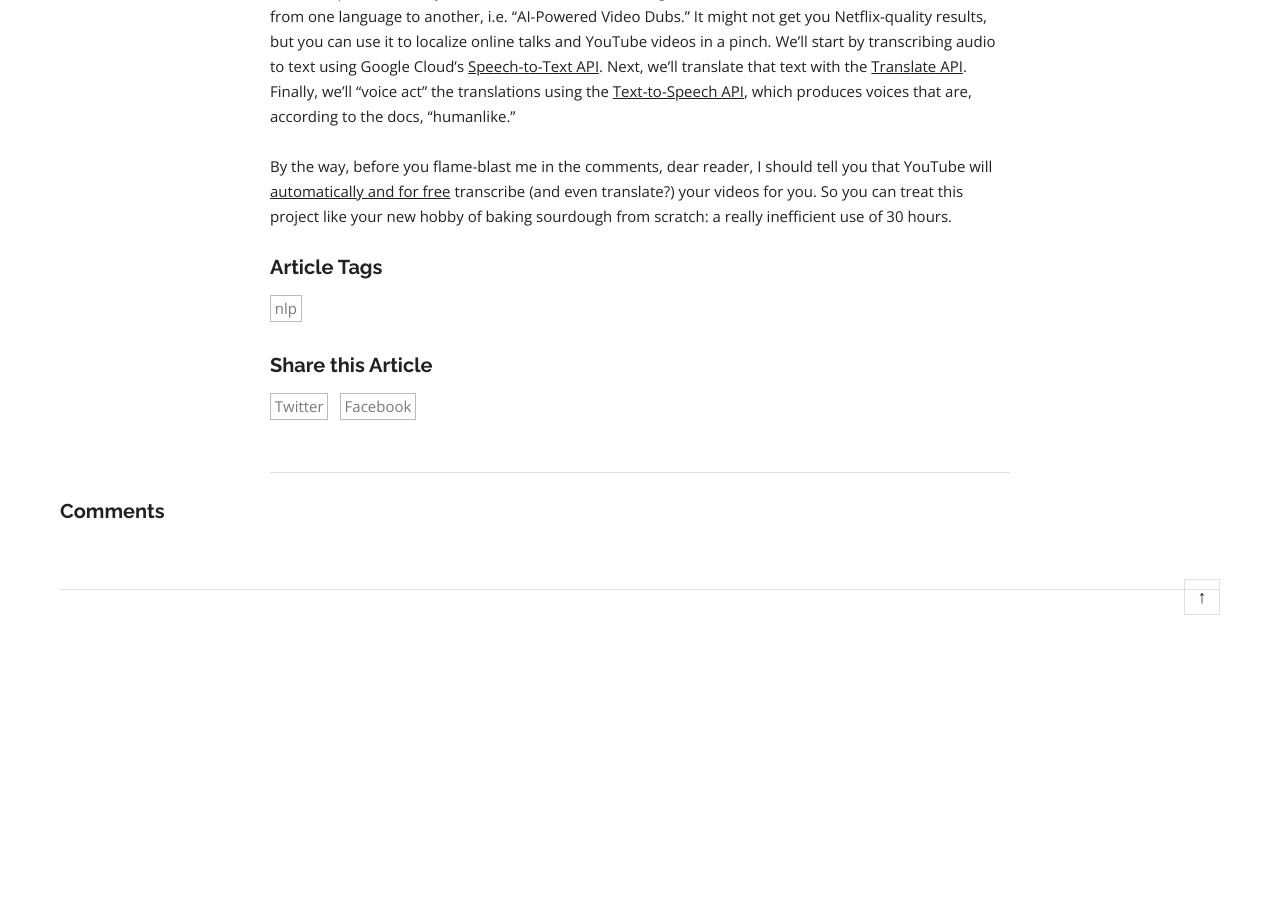
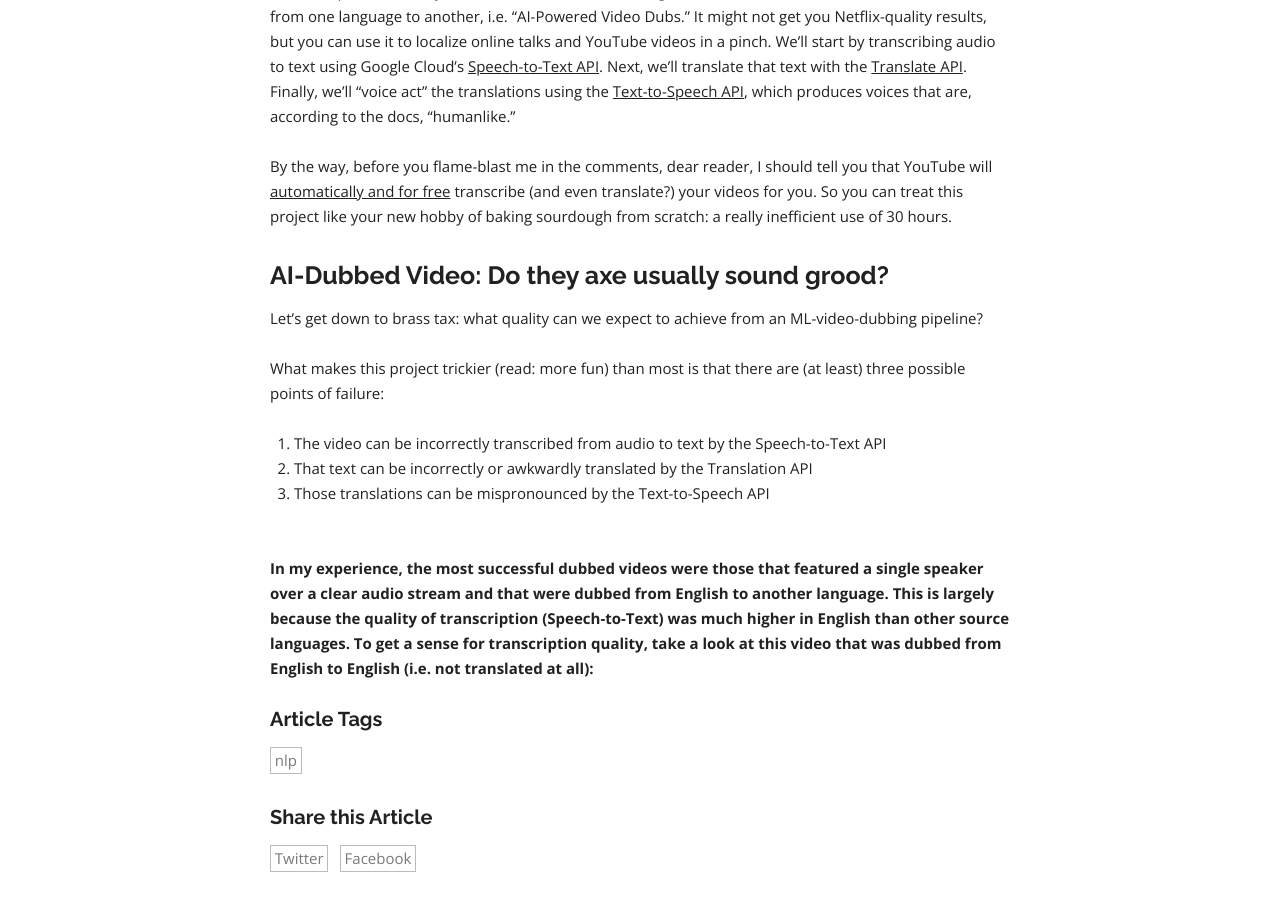
Before and after one commit to dalequark/daleonai, a Jekyll site: the page built from _posts/2021-02-02-ai-dubs-over-subs-translating-and-dubbing-videos-with-ai.md, in a window 1280 px wide and 900 px high, scrolled down 1371 px. Built offline with Jekyll 4.4.1, drawn with Linux system fonts in a browser that asks for light colours; some web fonts are replaced; a script that is not in the unit is left out; comment, search, counter and statistics services are not loaded; before the commit the page ends 2011 px from its top, so only the background shows below that.

Commit message:
Update Blog “2021-02-02-ai-dubs-over-subs-translating-and-dubbing-videos-with-ai”

```diff
--- a/_posts/2021-02-02-ai-dubs-over-subs-translating-and-dubbing-videos-with-ai.md
+++ b/_posts/2021-02-02-ai-dubs-over-subs-translating-and-dubbing-videos-with-ai.md
@@ -23,3 +23,18 @@ So what are you supposed to do? The answer is obviously not to ask a computer to
 So in this post, I’ll show you how to use machine learning to transcribe, translate, and voice-act videos from one language to another, i.e. “AI-Powered Video Dubs.” It might not get you Netflix-quality results, but you can use it to localize online talks and YouTube videos in a pinch. We’ll start by transcribing audio to text using Google Cloud’s [Speech-to-Text API](https://cloud.google.com/speech-to-text). Next, we’ll translate that text with the [Translate API](https://cloud.google.com/translate). Finally, we’ll “voice act” the translations using the [Text-to-Speech API](https://cloud.google.com/text-to-speech), which produces voices that are, according to the docs, “humanlike.”
 
 By the way, before you flame-blast me in the comments, dear reader, I should tell you that YouTube will [automatically and for free](https://support.google.com/youtube/answer/6373554#zippy=%2Cautomatic-captions-on-videos-on-demand) transcribe (and even translate?) your videos for you. So you can treat this project like your new hobby of baking sourdough from scratch: a really inefficient use of 30 hours.
+
+
+
+## AI-Dubbed Video: Do they axe usually sound grood?
+
+Let’s get down to brass tax: what quality can we expect to achieve from an ML-video-dubbing pipeline?
+
+What makes this project trickier (read: more fun) than most is that there are (at least) three possible points of failure:
+
+1. The video can be incorrectly transcribed from audio to text by the Speech-to-Text API
+2. That text can be incorrectly or awkwardly translated by the Translation API
+3. Those translations can be mispronounced by the Text-to-Speech API
+
+**\
+In my experience, the most successful dubbed videos were those that featured a single speaker over a clear audio stream and that were dubbed from English to another language. This is largely because the quality of transcription (Speech-to-Text) was much higher in English than other source languages. To get a sense for transcription quality, take a look at this video that was dubbed from English to English (i.e. not translated at all):**
```
